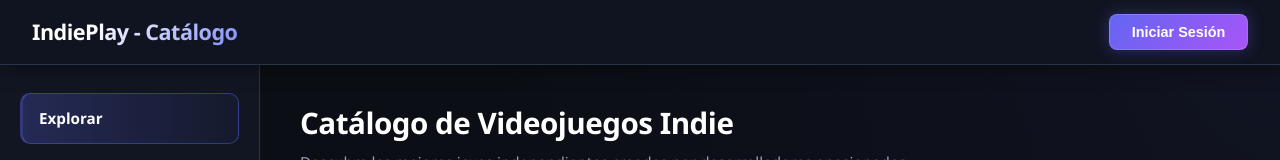
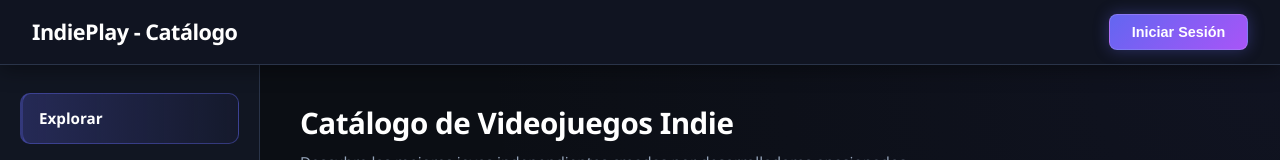
Before and after one commit to SpiritKing20/SegundoParcial2026-2, a React (Vite) app in the folder Parcial2/: page / in a window 1280 px wide. Shown: the top 160 px of the page. Built offline with nearby package versions, Linux system fonts and the light colour scheme.

Commit message:
Cambiar titulo a blanco puro y texto de etiquetas del modal a blanco

```diff
--- a/Parcial2/src/style.css
+++ b/Parcial2/src/style.css
@@ -82,9 +82,7 @@ body {
   font-size: 1.35rem;
   font-weight: 800;
   letter-spacing: -0.5px;
-  background: linear-gradient(135deg, #ffffff 30%, #818cf8 100%);
-  -webkit-background-clip: text;
-  -webkit-text-fill-color: transparent;
+  color: #ffffff;
 }
 
 .header-actions {
@@ -545,17 +543,18 @@ body {
   font-weight: 700;
   padding: 0.3rem 0.7rem;
   border-radius: 6px;
+  color: #ffffff;
 }
 
 .modal-badge.genre {
-  color: #38bdf8;
+  color: #ffffff;
   text-transform: uppercase;
-  border: 1px solid rgba(56, 189, 248, 0.35);
+  border: 1px solid rgba(255, 255, 255, 0.25);
 }
 
 .modal-badge.rating {
-  color: var(--accent-amber);
-  border: 1px solid rgba(245, 158, 11, 0.35);
+  color: #ffffff;
+  border: 1px solid rgba(255, 255, 255, 0.25);
 }
 
 .modal-body {
```
